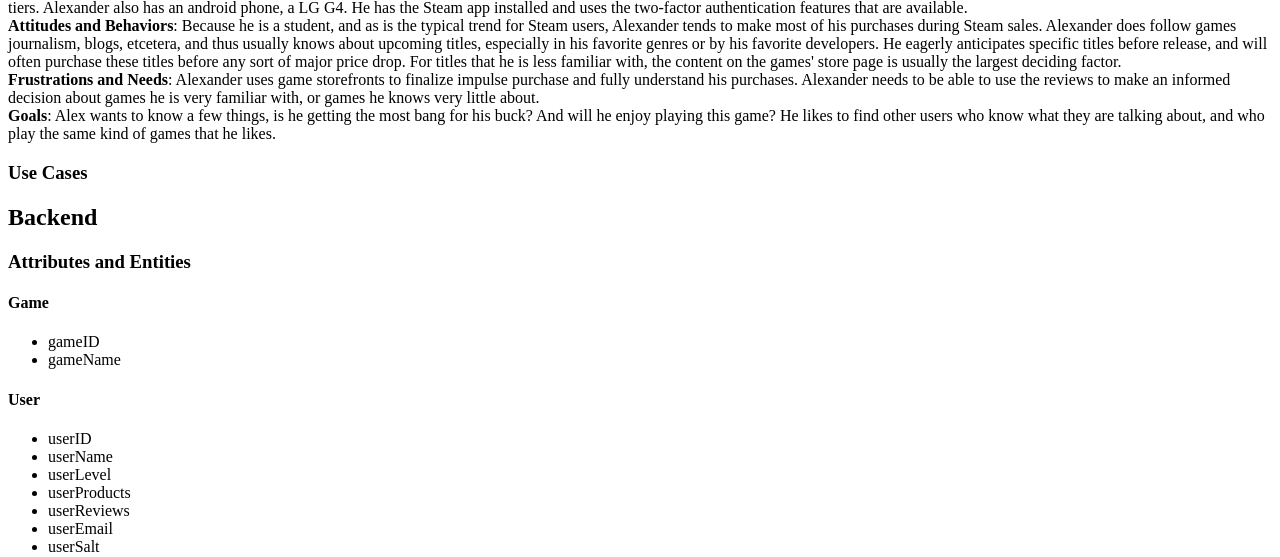
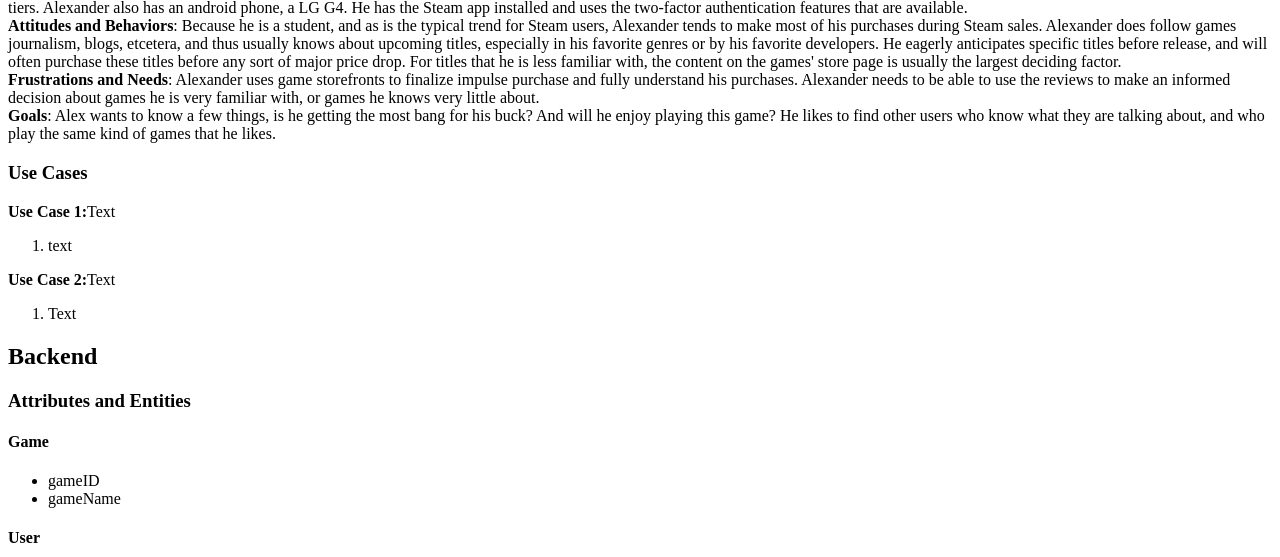
Before and after one commit to aj-broadhurst/dd-steam-review, a PHP site: page / in a window 1280 px wide. Shown: the part 343-900 px from the top of the page. Run offline with PHP 8.4, Linux system fonts and the light colour scheme.

Commit message:
Use caste layout formatted to html

```diff
--- a/index.php
+++ b/index.php
@@ -21,6 +21,14 @@
 				<b>Frustrations and Needs</b>: Alexander uses game storefronts to finalize impulse purchase and fully understand his purchases.  Alexander needs to be able to use the reviews to make an informed decision about games he is very familiar with, or games he knows very little about.<br>
 				<b>Goals</b>: Alex wants to know a few things, is he getting the most bang for his buck? And will he enjoy playing this game? He likes to find other users who know what they are talking about, and who play the same kind of games that he likes.</p>
 			<h3>Use Cases</h3>
+			<p><b>Use Case 1:</b>Text</p>
+			<ol>
+				<li>text</li>
+			</ol>
+			<p><b>Use Case 2:</b>Text</p>
+			<ol>
+				<li>Text</li>
+			</ol>
 		<h2>Backend</h2>
 			<h3>Attributes and Entities</h3>
 			<h4>Game</h4>
```
